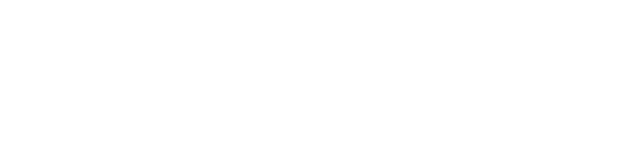
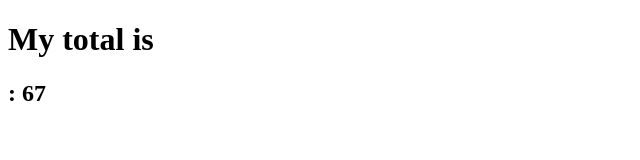
Before and after one commit to CIT93/juanh-pub, a plain HTML site: page w2/index.html in a window 1280 px wide. Shown: the whole page, without its empty margins (0-640 px from the left). Drawn offline with Linux system fonts and the light colour scheme.

Commit message:
coding is done

```diff
--- a/w2/index.html
+++ b/w2/index.html
@@ -4,9 +4,11 @@
     <meta charset="UTF-8">
     <meta name="viewport" content="width=device-width, initial-scale=1.0">
     <title>Document</title>
-    <script src="main.js"></script>
+
 </head>
 <body>
-
+    <h1>My total is</h1>
+    <h2 id="result"></h2>
+    <script src="main.js"></script>
 </body>
 </html>
--- a/w2/main.js
+++ b/w2/main.js
@@ -1 +1,26 @@
-console.log('carbon');
+
+// how to calculate your carbon footprint -https://www.wikihow.com/Calculate-Your-Carbon-Footprint
+
+// Method 1
+
+//1. members of household.
+const houseHoldMembers = 4;
+//2. consider the size of your home.
+const homeSize = 10;
+//3. food choices.
+const foodChoices = 6;
+//4. water consumption
+const waterConsumption = 1;
+//5. household purchases made each year
+const houseHoldPurchases = 4;
+//6. waste produce.
+const wasteProduce = 30;
+//7.amount of waste you recycle.
+const wastRycled = 12;
+//8. tally your annual transportation scores.
+const transScores = 0;
+//9. add up your points.
+const addPoints = houseHoldMembers + homeSize + foodChoices + waterConsumption + houseHoldPurchases + wasteProduce + wastRycled + transScores;
+//10.write JS to update the rendered html.
+const resultElement = document.getElementById('result');
+        resultElement.textContent = `: ${addPoints}`;
```
